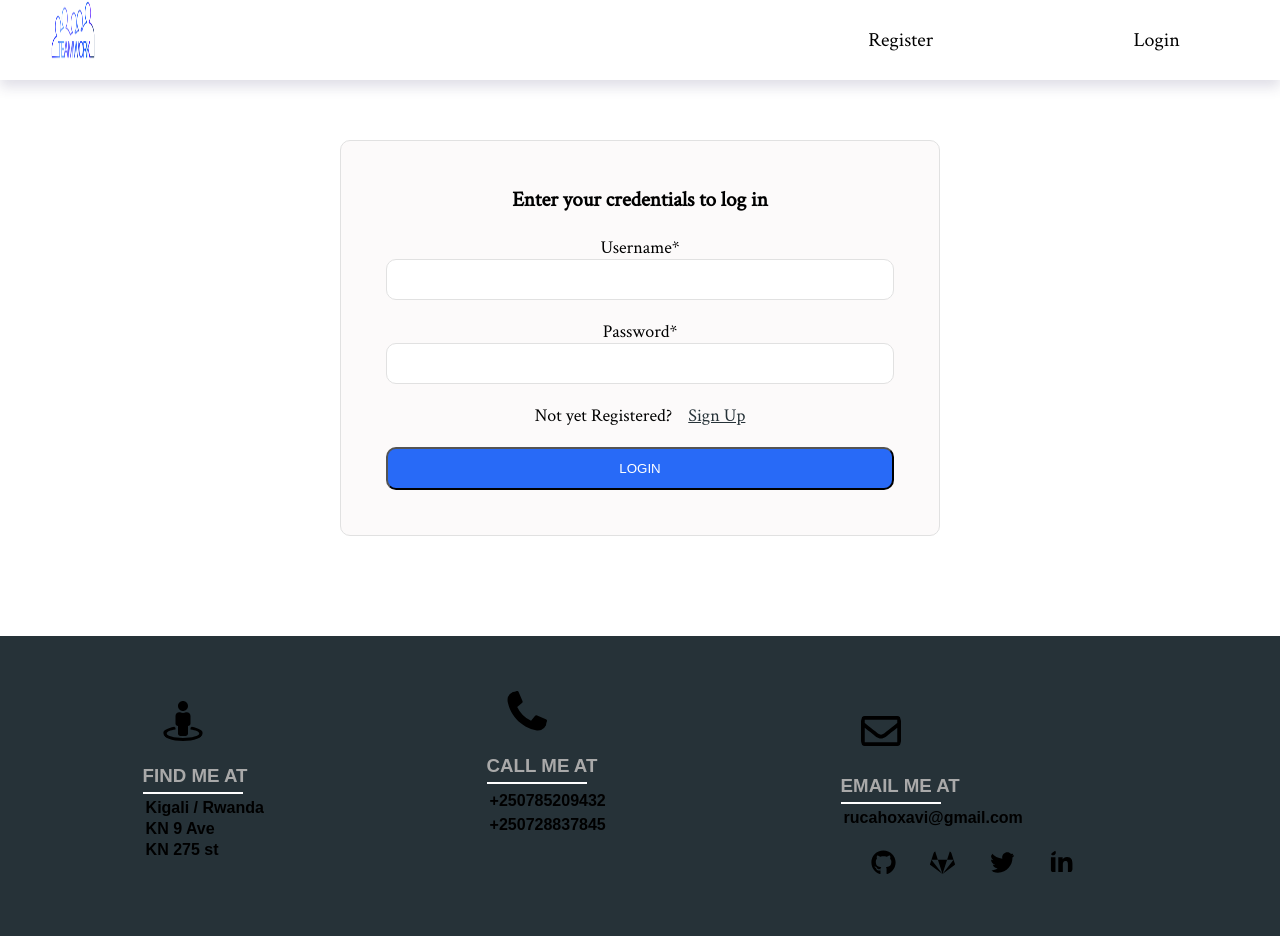
After one commit to Rxavio/teamwork-blog, a Django app: page /login/ in a window 1280 px wide. The commit adds this page. Shown: the top 936 px of the page. Run offline with Django 3.2, Linux system fonts and the light colour scheme; some libraries are stand-ins or nearby versions.

Commit message:
add login

```diff
--- a/mywork/mywork/settings.py
+++ b/mywork/mywork/settings.py
@@ -122,3 +122,5 @@ USE_TZ = True
 # https://docs.djangoproject.com/en/3.0/howto/static-files/
 
 STATIC_URL = '/static/'
+
+LOGIN_REDIRECT_URL = 'blog-home'
--- a/mywork/mywork/urls.py
+++ b/mywork/mywork/urls.py
@@ -21,6 +21,7 @@ from users import views as user_views
 urlpatterns = [
     path('admin/', admin.site.urls),
     path('register/', user_views.register, name='register'),
+    path('login/', auth_views.LoginView.as_view(template_name='users/login.html'), name='login'),
     path('', include('workdjango.urls')),
 
 ]
--- /dev/null
+++ b/mywork/users/templates/users/login.html
@@ -0,0 +1,16 @@
+{% extends "workdjango/base.html" %}
+{% load crispy_forms_tags %}
+{% block content %}
+<div class="create-page">
+
+  <div class="create-form">
+    <form method="POST" autocomplete="off">
+      {% csrf_token %}
+      <h3>Enter your credentials to log in</h3><br>
+      {{ form|crispy }}
+      <p>Not yet Registered? <a href="#"> &nbsp;&nbsp;&nbsp;<u>Sign Up</u></a></p>
+  <button type="submit">Login</button>
+  </form>
+</div>
+</div>
+{% endblock content %}
--- a/mywork/workdjango/templates/workdjango/base.html
+++ b/mywork/workdjango/templates/workdjango/base.html
@@ -28,11 +28,14 @@
 
 
     <ul class="nav-links">
+      {% if user.is_authenticated %}
       <li> <a href="#">New Article</a></li>
        <li> <a href="#">Profile</a></li>
       <li><a href="#">Logout</a><li>
-        <li> <a href="{% url 'register' %}">Register</a></li>
-       <!--<li> <a href="#">Login</a></li> -->
+        {% else %}
+      <li> <a href="{% url 'register' %}">Register</a></li>
+      <li> <a href="{% url 'login' %}">Login</a></li>
+      {% endif %}
     </ul>
   </nav>
 
```
Also changed, not shown: mywork/db.sqlite3.
